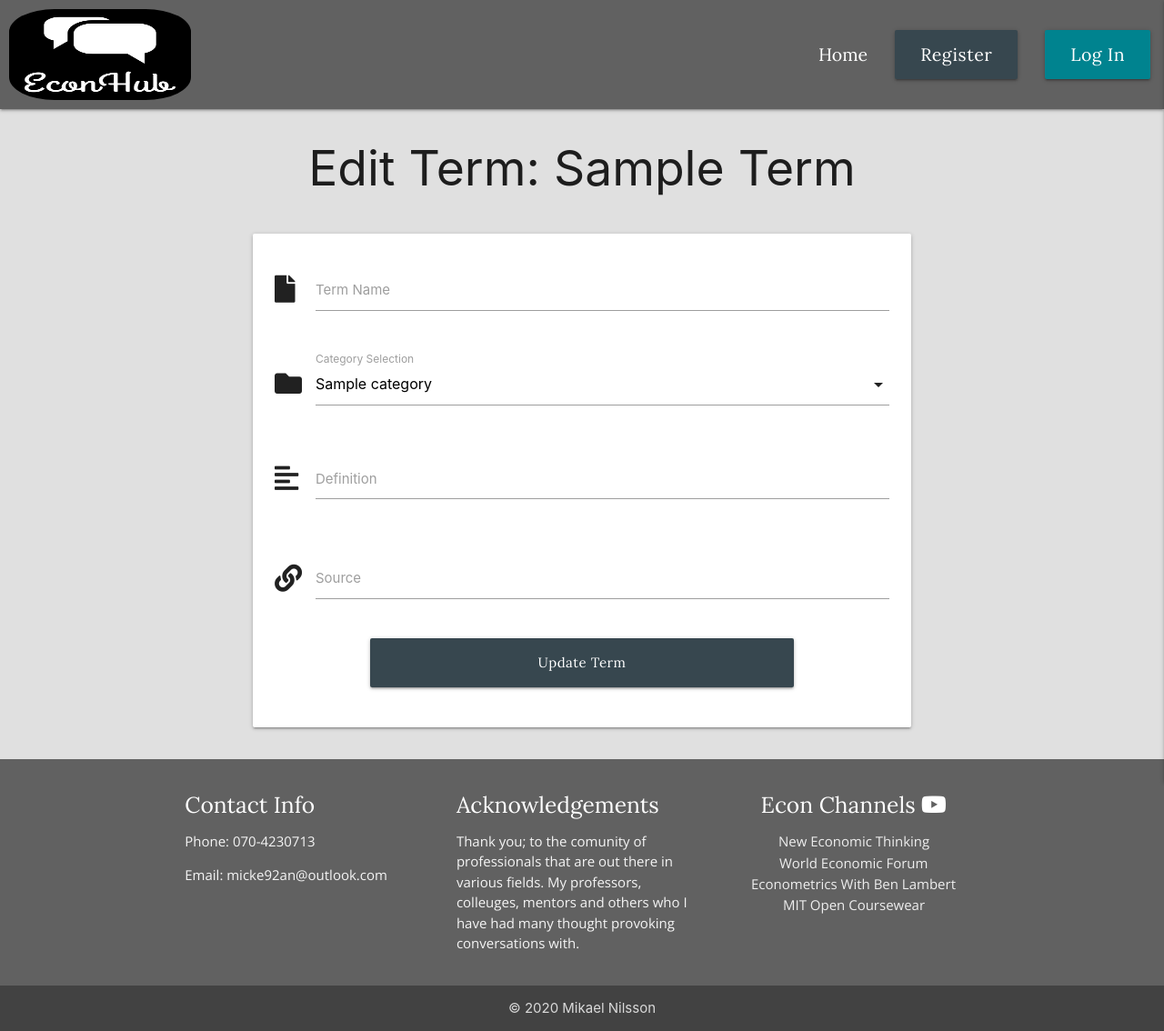
After one commit to 92an/third-milestone-project, a Flask app: template templates/edit_term.html in a window 1280 px wide. The commit adds this page. Shown: the whole page at 91% size. Run offline with Flask 2, Linux system fonts and the light colour scheme; the template is opened without the code that fills it: most values are stand-ins (such as "Sample title", 1, 10 or a date in 2020); some libraries are stand-ins or nearby versions.

Commit message:
connected edit button to an edit form

```diff
--- a/app.py
+++ b/app.py
@@ -62,6 +62,15 @@ def add_term():
     categories = mongo.db.categories.find().sort("category_name", 1)
     return render_template(
         "add_term.html", categories=categories, username=username)
+
+
+@app.route("/edit_term/<term_id>", methods=["GET", "POST"])
+def edit_term(term_id):
+    term = mongo.db.terms.find_one({"_id": ObjectId(term_id)})
+    username = session["user"]
+    categories = mongo.db.categories.find().sort("category_name", 1)
+    return render_template(
+        "edit_term.html", term=term,  categories=categories, username=username)
 
 
 @app.route("/register", methods=["GET", "POST"])
--- a/templates/base.html
+++ b/templates/base.html
@@ -17,7 +17,7 @@
     <header>
         <!-- main navbar for desktop / tablet -->
         <!-- Dropdown Structure -->
-        <ul id="username-dropdown" class="dropdown-content grey darken-2">
+        <ul id="username-dropdown" class="dropdown-content blue-grey darken-3">
             <li><a href="{{ url_for('profile', username=session['user']) }}" class="heading white-text">My Profile</a></li>
             <li><a href="{{ url_for('logout') }}" class="heading white-text">Logout</a></li>
         </ul>
--- /dev/null
+++ b/templates/edit_term.html
@@ -0,0 +1,59 @@
+{% extends "base.html" %}
+
+{% block content %}
+
+<h2 class="header capitalize center-align">Edit Term: {{term.term_name}}</h2>
+
+<div class="row container webforms">
+    <form class="col s12 m10 offset-m1" method="POST" action="{{ url_for('edit_term', term_id=term._id  ) }}">
+        <div class="card-panel">
+            <!-- term input -->
+            <div class="row ">
+                <div class="input-field col s12">
+                    <i class="fas fa-file prefix"></i>
+                    <input id="term_name" name="term_name" type="text" class="validate" maxlength="70" required>
+                    <label for="term_name">Term Name</label>
+                </div>
+            </div>
+            <!-- Category input -->
+            <div class="row">
+                <div class="input-field col s12">
+                    <i class="fas fa-folder prefix"></i>
+                    <select id="category_name" name="category_name" class="validate" required>
+                        {% for category in categories %}
+                            {% if category.category_name  == "General Concept" %}
+                                <option value="{{ category.category_name }}" selected>{{ category.category_name }}</option>
+                            {% else %}
+                                <option value="{{ category.category_name }}">{{ category.category_name }}</option>
+                            {% endif %}
+                        {% endfor %}
+                    </select>
+                    <label>Category Selection</label>
+                </div>
+            </div>
+            <!-- Description input -->
+            <div class="row">
+                <div class="input-field col s12">
+                    <i class="fas fa-align-left prefix"></i>
+                    <textarea id="definition" name="definition" maxlength="600" class="materialize-textarea validate"></textarea>
+                    <label for="definition">Definition</label>
+                </div>
+            </div>
+            <!-- Source input -->
+            <div class="row">
+                <div class="input-field col s12">
+                    <i class="fas fa-link prefix"></i>
+                    <input id="source_url" name="source_url" type="text" class="validate" required>
+                    <label for="source_url">Source</label>
+                </div>
+            </div>
+            <!-- button to submitt -->
+            <div class="row">
+                <button type="submit" class="col s8 offset-s2 btn-large blue-grey darken-3 header">
+                    Update Term
+                </button>
+            </div>
+        </div>
+    </form>
+</div>
+{% endblock %}
--- a/templates/profile.html
+++ b/templates/profile.html
@@ -44,6 +44,8 @@
                        <p class="main-text">{{term.definition}}</p><br>
                        <a target="_blank" href="{{term.source_url}}">Read More Here</a><br>
                        <p class="header capitalize">By: {{term.created_by}}</p><br>
+                        <a href="{{ url_for('edit_term', term_id=term._id) }}" class="btn-large blue-grey darken-3 heading">Edit</a>
+                        <a href="#" class="btn-large cyan darken-3 heading">Delete</a>
                     </div>
                 </li>
             {% endfor %}
```
